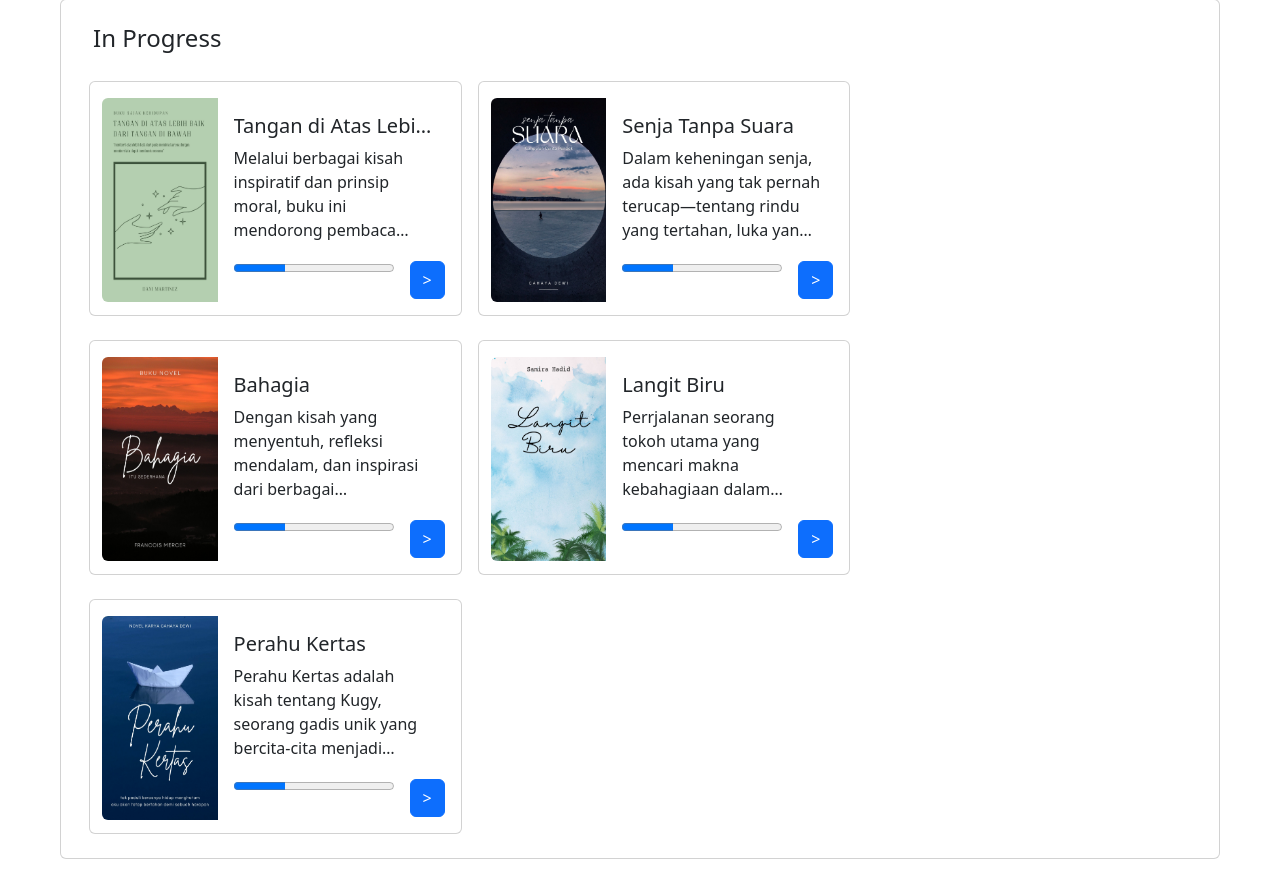
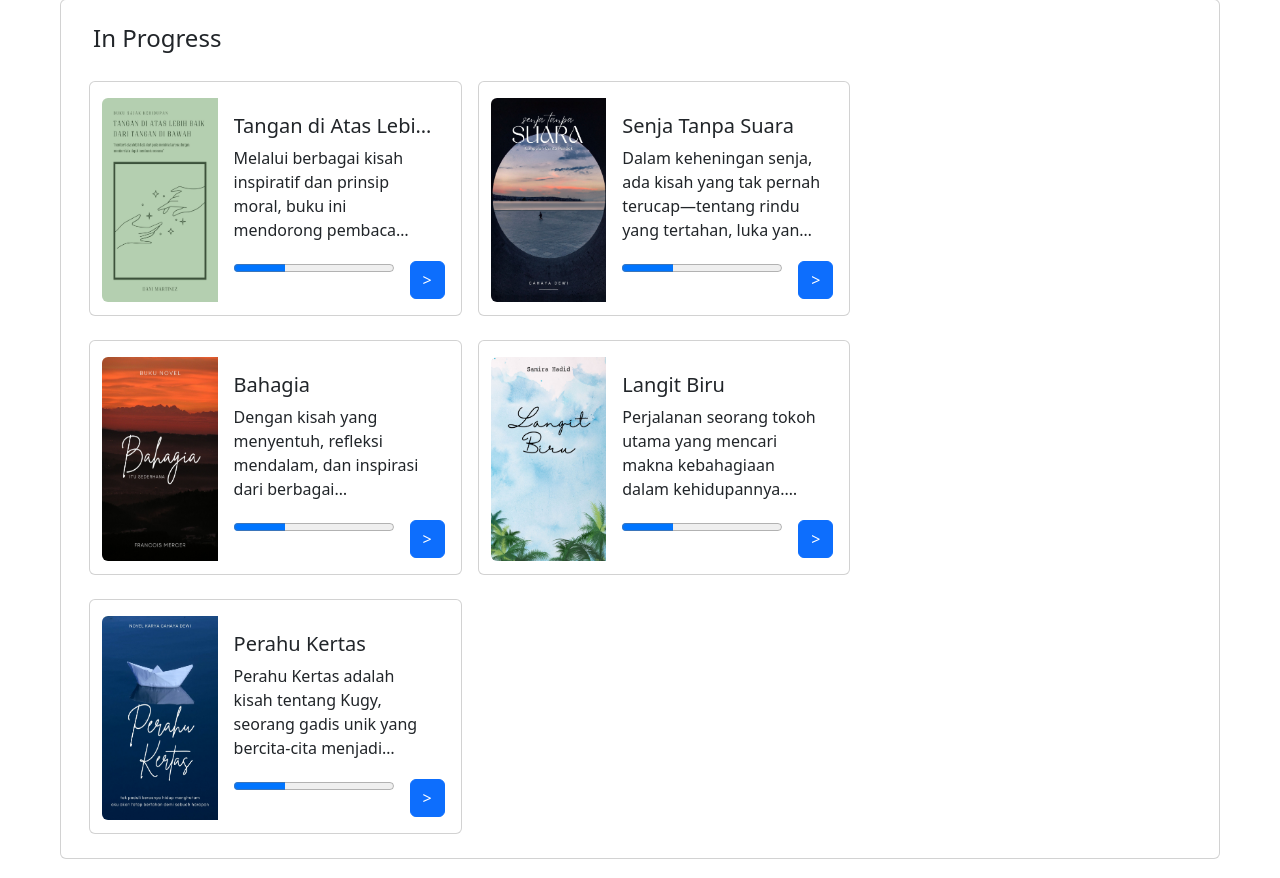
Before and after one commit to jovinjuan/web-project, a PHP site: page /myprogress.php in a window 1280 px wide. Shown: the part 654-1532 px from the top of the page. Run offline with PHP 8.4, Linux system fonts and the light colour scheme.

Commit message:
Update myprogress.php Description

```diff
--- a/myprogress.php
+++ b/myprogress.php
@@ -490,7 +490,7 @@
                           <div class="card-body">
                             <h5 class="card-title">Langit Biru</h5>
                             <p class="card-text p-0">
-                              Perrjalanan seorang tokoh utama yang mencari makna kebahagiaan dalam kehidupannya. Dikelilingi oleh berbagai tantangan, ia belajar dari setiap momen, baik suka maupun duka. Dengan latar belakang kehidupan yang penuh warna, kisah ini menggambarkan bagaimana harapan dan keteguhan hati dapat membimbing seseorang menuju kebahagiaan sejati, layaknya langit biru yang tetap ada setelah badai berlalu.
+                              Perjalanan seorang tokoh utama yang mencari makna kebahagiaan dalam kehidupannya. Dikelilingi oleh berbagai tantangan, ia belajar dari setiap momen, baik suka maupun duka. Dengan latar belakang kehidupan yang penuh warna, kisah ini menggambarkan bagaimana harapan dan keteguhan hati dapat membimbing seseorang menuju kebahagiaan sejati, layaknya langit biru yang tetap ada setelah badai berlalu.
                             </p>
                             <progress id="progress" value="32" max="100">
                               32%
```
